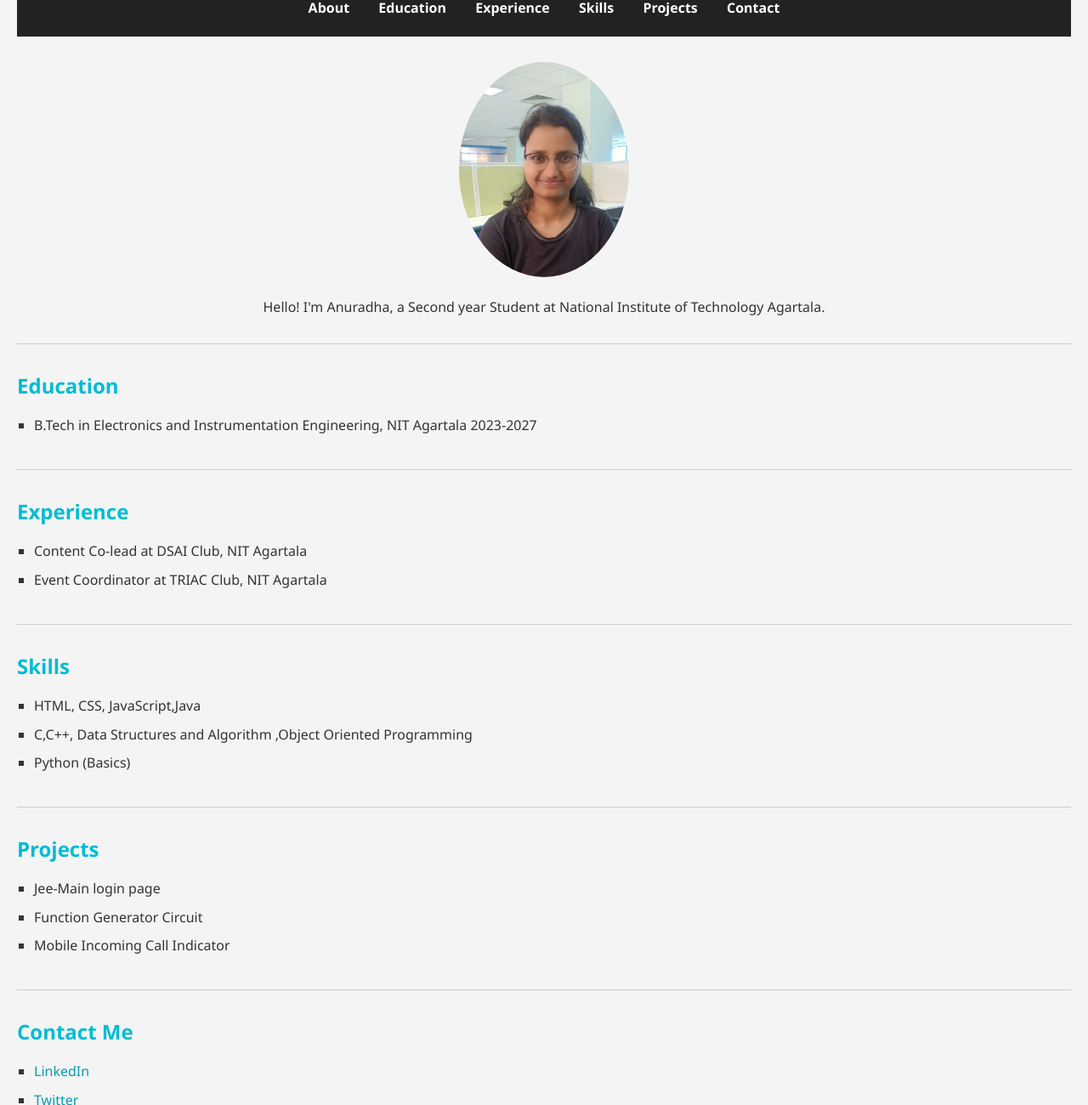
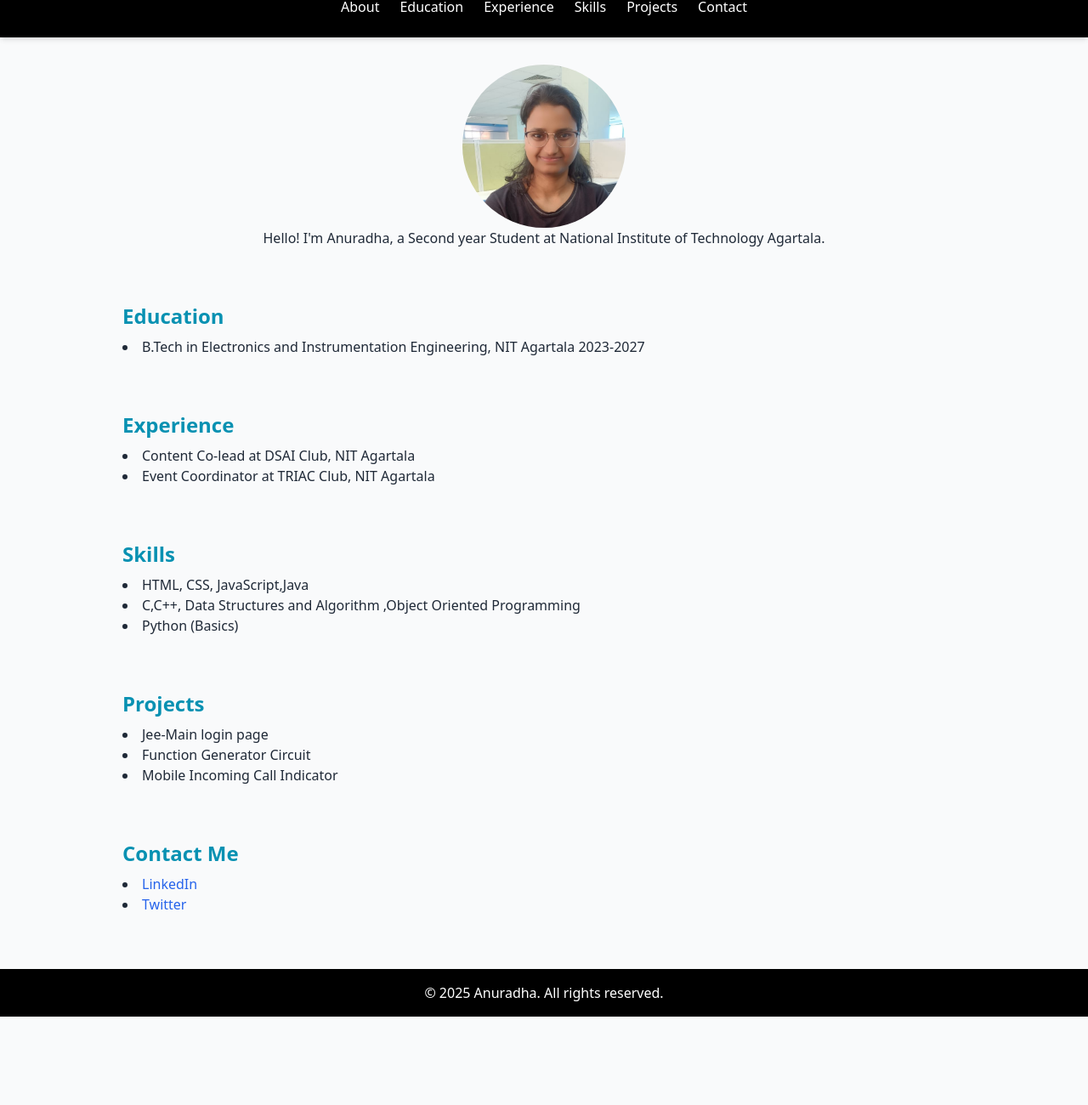
Before and after one commit to anuradha081/anuradha-portfolio, a plain HTML site: page index.html in a window 1280 px wide. Shown: the part 84-1384 px from the top of the page at 85% size. After the commit the page ends 1280 px from the top, so only its background shows below. Drawn offline with nearby package versions, Linux system fonts and the light colour scheme.

Commit message:
Update: made changes to portfolio

```diff
--- a/index.html
+++ b/index.html
@@ -1,66 +1,78 @@
 <!DOCTYPE html>
 <html lang="en">
+
 <head>
   <meta charset="UTF-8">
   <meta name="viewport" content="width=device-width, initial-scale=1.0">
   <title>Anuradha Portfolio</title>
-    <link rel="stylesheet" href="style.css">
+  <script src="https://cdn.tailwindcss.com"></script>
 </head>
-<body>
-   <header>
-    <h1>Anuradha</h1>
-    <nav>
-        <a href="#about">About</a>
-        <a href="#education">Education</a>
-        <a href="#experience">Experience</a>
-        <a href="#skills">Skills</a>
-        <a href="#projects">Projects</a>
-        <a href="#contact">Contact</a>
+
+<body class="bg-gray-50 text-gray-800 font-sans">
+  <header class="bg-black text-white py-6 shadow-md">
+    <div class="max-w-5xl mx-auto px-4">
+      <h1 class="text-4xl font-bold text-center">Anuradha</h1>
+      <nav class="flex justify-center space-x-6 mt-4">
+        <a href="#about" class="hover:text-cyan-400">About</a>
+        <a href="#education" class="hover:text-cyan-400">Education</a>
+        <a href="#experience" class="hover:text-cyan-400">Experience</a>
+        <a href="#skills" class="hover:text-cyan-400">Skills</a>
+        <a href="#projects" class="hover:text-cyan-400">Projects</a>
+        <a href="#contact" class="hover:text-cyan-400">Contact</a>
       </nav>
+    </div>
   </header>
-   <section id="about">
-    <img src="photo.jpg" alt="Anuradha's Photo" width="200">
+
+  <section id="about" class="max-w-5xl mx-auto px-4 py-8 text-center">
+    <img src="photo.jpg" alt="Anuradha Photo" class="mx-auto rounded-full w-48 h-48 object-cover">
     <p>Hello! I'm Anuradha, a Second year Student at National Institute of Technology Agartala.</p>
   </section>
 
-  <section id="education">
-    <h2>Education</h2>
-    <ul>
+  <section id="education" class="max-w-5xl mx-auto px-4 py-8">
+    <h2 class="text-2xl font-bold text-cyan-600 mb-2">Education</h2>
+    <ul class="list-disc list-inside">
      <li>B.Tech in Electronics and Instrumentation Engineering, NIT Agartala 2023-2027</li>
+
     </ul>
   </section>
 
-  <section id="experience">
-    <h2>Experience</h2>
-    <ul>
+  <section id="experience" class="max-w-5xl mx-auto px-4 py-8">
+    <h2 class="text-2xl font-bold text-cyan-600 mb-2">Experience</h2>
+    <ul class="list-disc list-inside">
        <li>Content Co-lead at DSAI Club, NIT Agartala</li>
       <li>Event Coordinator at TRIAC Club, NIT Agartala</li>
     </ul>
   </section>
 
-  <section id="skills">
-    <h2>Skills</h2>
-    <ul>
+  <section id="skills" class="max-w-5xl mx-auto px-4 py-8">
+    <h2 class="text-2xl font-bold text-cyan-600 mb-2">Skills</h2>
+    <ul class="list-disc list-inside">
       <li>HTML, CSS, JavaScript,Java</li>
       <li>C,C++, Data Structures and Algorithm ,Object Oriented Programming</li>
       <li>Python (Basics)</li>
     </ul>
   </section>
 
-  <section id="projects">
-    <h2>Projects</h2>
-    <ul>
+  <section id="projects" class="max-w-5xl mx-auto px-4 py-8">
+    <h2 class="text-2xl font-bold text-cyan-600 mb-2">Projects</h2>
+    <ul class="list-disc list-inside">
        <li>Jee-Main login page</li>
       <li>Function Generator Circuit</li>
       <li>Mobile Incoming Call Indicator</li>
     </ul>
   </section>
-  <section id="contact">
-    <h2>Contact Me</h2>
-    <ul>
-      <li><a href="https://www.linkedin.com/in/anuradha-kumari-348179317/" target="_blank">LinkedIn</a></li>
-      <li><a href="https://twitter.com/@AnuradhaKu45476" target="_blank">Twitter</a></li>
+
+  <section id="contact" class="max-w-5xl mx-auto px-4 py-8">
+    <h2 class="text-2xl font-bold text-cyan-600 mb-2">Contact Me</h2>
+    <ul class="list-disc list-inside">
+      <li><a href="https://www.linkedin.com/in/anuradha-kumari-348179317/" class="text-blue-600 hover:underline" target="_blank">LinkedIn</a></li>
+      <li><a href="https://twitter.com/@AnuradhaKu45476" class="text-blue-600 hover:underline" target="_blank">Twitter</a></li>
     </ul>
   </section>
+
+  <footer class="bg-black text-white text-center py-4 mt-8">
+    <p>&copy; 2025 Anuradha. All rights reserved.</p>
+  </footer>
 </body>
+
 </html>
```
Lines whose indentation alone changed are shown as unchanged.
